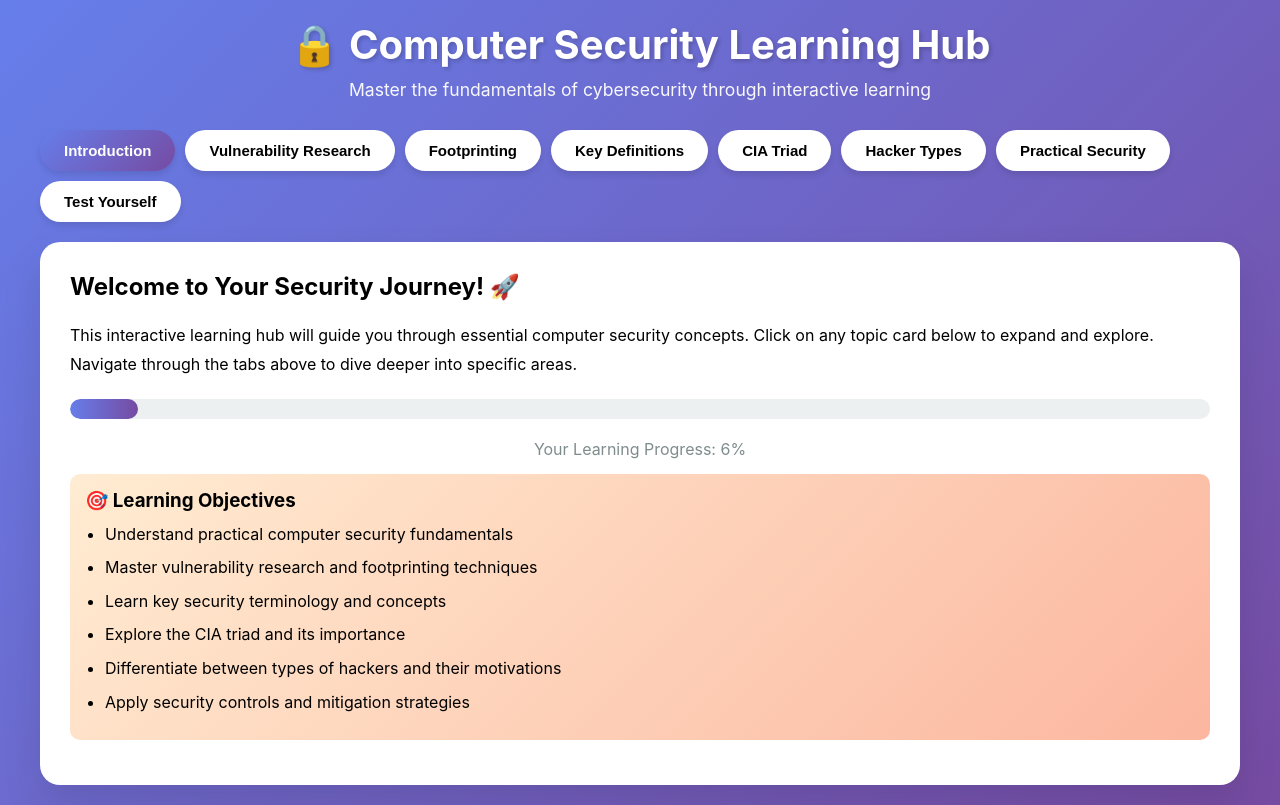
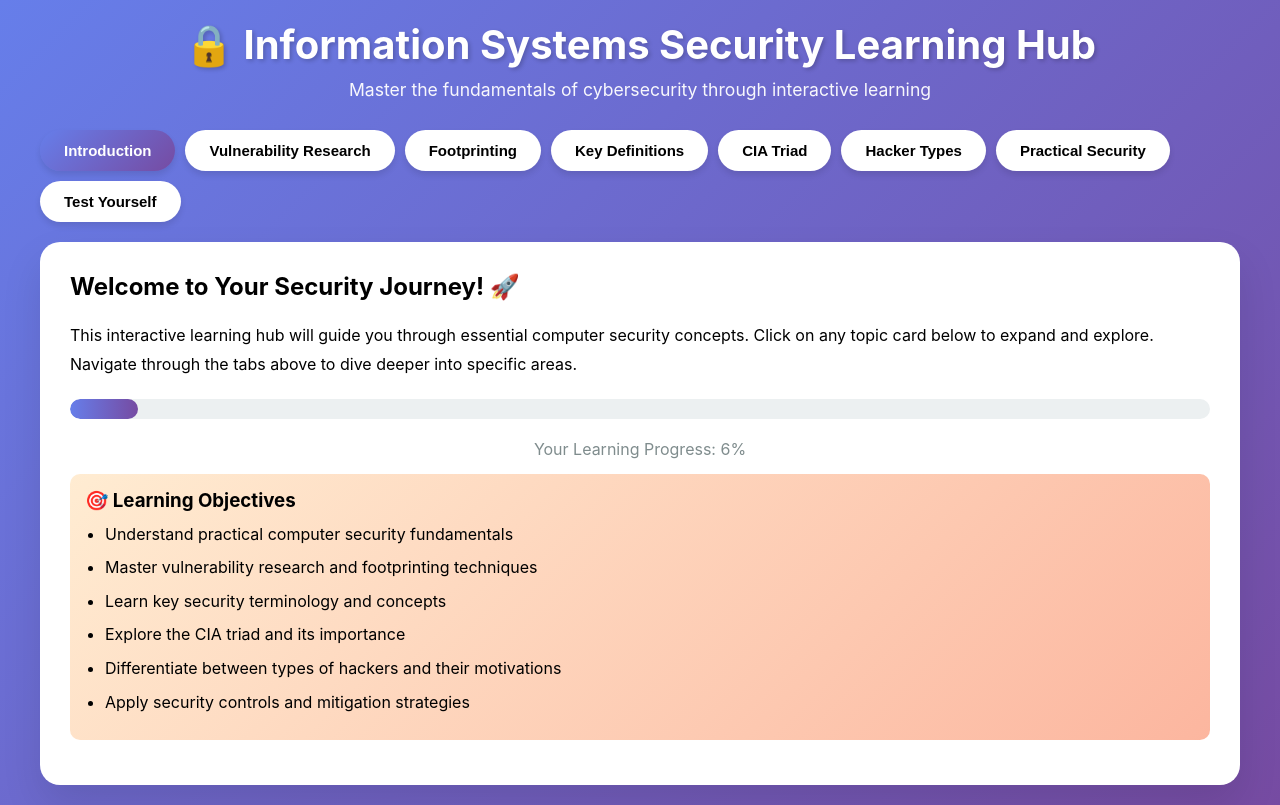
Before and after one commit to DimaBeradze/Information-Systems-Security, a plain HTML site: page index.html in a window 1280 px wide. Drawn offline with Linux system fonts and the light colour scheme.

Commit message:
Update index.html

```diff
--- a/index.html
+++ b/index.html
@@ -3,7 +3,7 @@
 <head>
     <meta charset="UTF-8">
     <meta name="viewport" content="width=device-width, initial-scale=1.0">
-    <title>Computer Security Learning Hub</title>
+    <title>	Information Systems Security Learning Hub</title>
     <style>
         * {
             margin: 0;
@@ -304,7 +304,7 @@
 <body>
     <div class="container">
         <div class="header">
-            <h1>🔒 Computer Security Learning Hub</h1>
+            <h1>🔒 Information Systems Security Learning Hub</h1>
             <p>Master the fundamentals of cybersecurity through interactive learning</p>
         </div>
 
```
